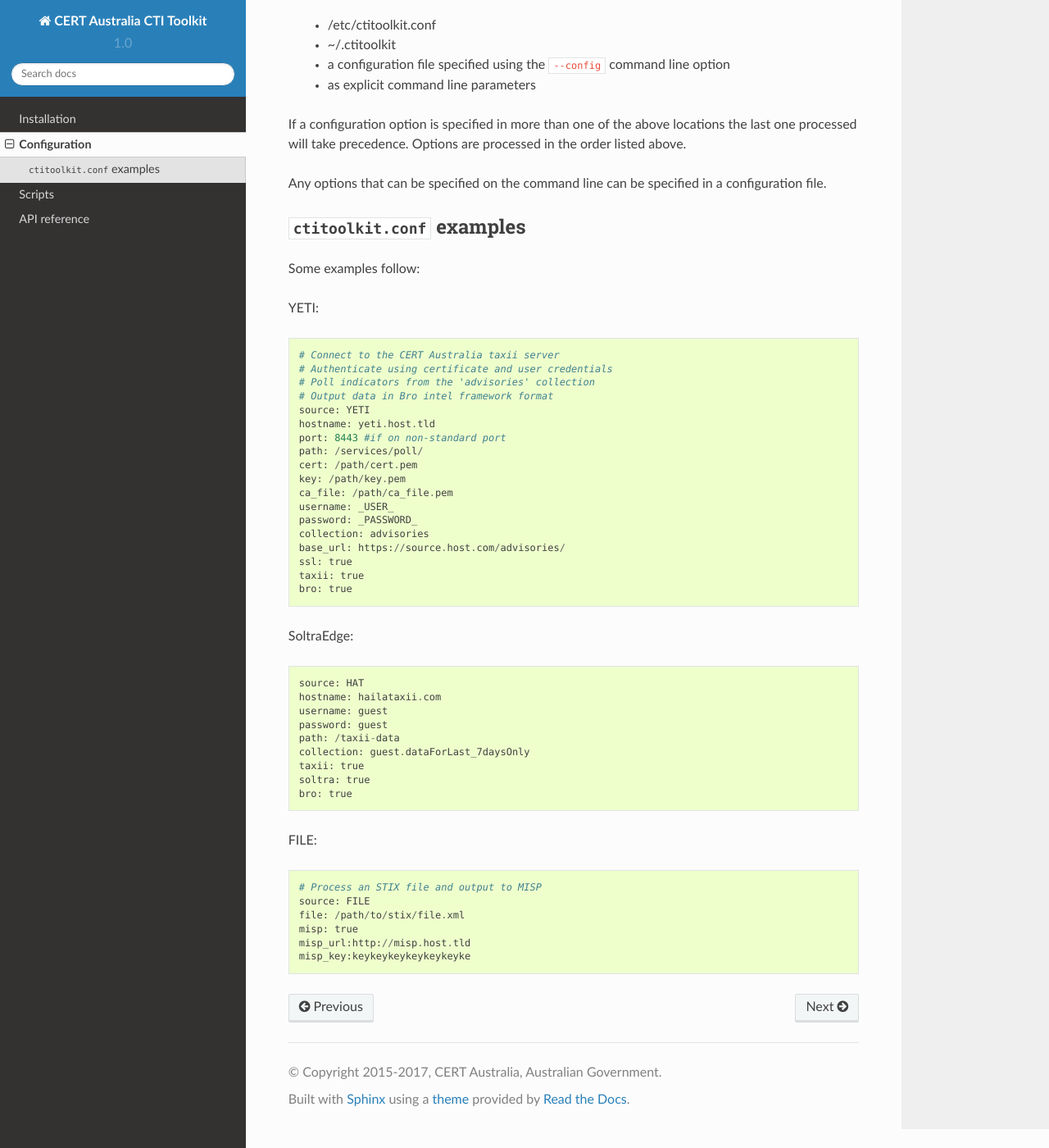
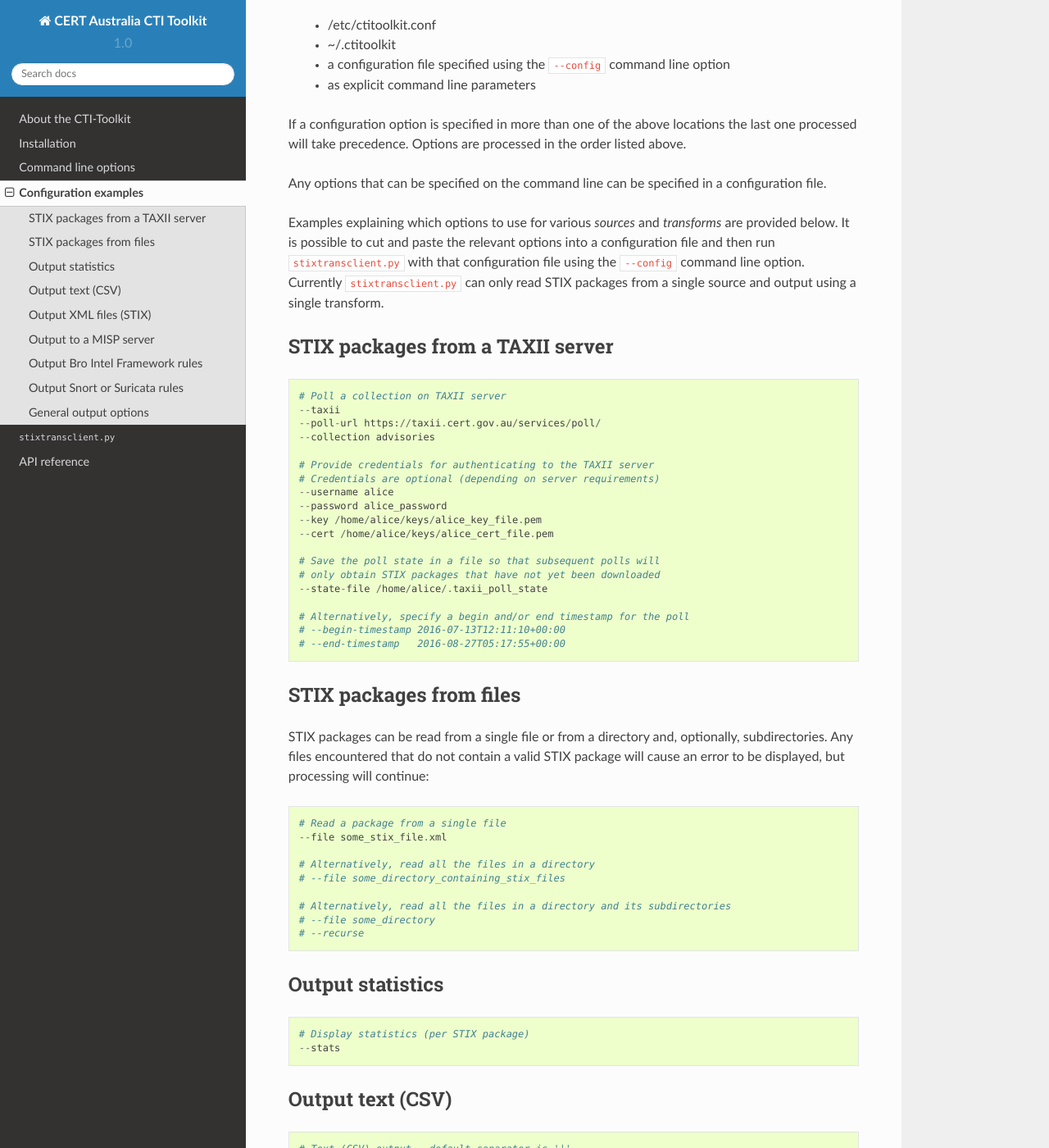
Before and after one commit to Cosive/cti-toolkit, a Sphinx documentation site: the page built from docs/configure.rst, in a window 1280 px wide and 1400 px high, scrolled down 190 px. Shown: the whole window at 82% size. Built offline with Sphinx 7.4.7 and the Read the Docs theme 2.0.0, drawn with Linux system fonts in a browser that asks for light colours; some of the changed text lies outside the part shown.

Commit message:
Documentation updates.

```diff
--- /dev/null
+++ b/docs/commandline.rst
@@ -0,0 +1,174 @@
+.. _commandline:
+
+Command line options
+====================
+
+The command line (and configuration) options for ``stixtransclient.py`` are
+displayed below. For a more detailed explanation, including examples, please
+see the :ref:`configuration` page::
+
+    $ stixtransclient.py -h
+
+    usage: stixtransclient.py [-h] [-c CONFIG] [-v] [-d] [-V]
+                              (--file FILE [FILE ...] | --taxii)
+                              (-s | -t | -b | -m | --snort | -x XML_OUTPUT) [-r]
+                              [--poll-url POLL_URL] [--hostname HOSTNAME]
+                              [--port PORT] [--ca_file CA_FILE]
+                              [--username USERNAME] [--password PASSWORD] [--ssl]
+                              [--key KEY] [--cert CERT] [--path PATH]
+                              [--collection COLLECTION]
+                              [--begin-timestamp BEGIN_TIMESTAMP]
+                              [--end-timestamp END_TIMESTAMP]
+                              [--subscription-id SUBSCRIPTION_ID]
+                              [--state-file STATE_FILE] [-f FIELD_SEPARATOR]
+                              [--header] [--default-title DEFAULT_TITLE]
+                              [--default-description DEFAULT_DESCRIPTION]
+                              [--default-tlp {WHITE,GREEN,AMBER,RED}]
+                              [--source SOURCE] [--bro-no-notice]
+                              [--base-url BASE_URL]
+                              [--snort-initial-sid SNORT_INITIAL_SID]
+                              [--snort-rule-revision SNORT_RULE_REVISION]
+                              [--snort-rule-action {alert,log,pass,activate,dynamic,drop,reject,sdrop}]
+                              [--misp-url MISP_URL] [--misp-key MISP_KEY]
+                              [--misp-ssl [MISP_SSL]]
+                              [--misp-client-cert MISP_CLIENT_CERT]
+                              [--misp-client-key MISP_CLIENT_KEY]
+                              [--misp-distribution MISP_DISTRIBUTION]
+                              [--misp-threat MISP_THREAT]
+                              [--misp-analysis MISP_ANALYSIS]
+                              [--misp-info MISP_INFO] [--misp-published]
+                              [--ais-marking] [--ais-proprietary]
+                              [--ais-consent {EVERYONE,NONE,USG}]
+                              [--ais-default-tlp {WHITE,GREEN,AMBER,RED}]
+                              [--ais-country AIS_COUNTRY]
+                              [--ais-administrative-area AIS_ADMINISTRATIVE_AREA]
+                              [--ais-organisation AIS_ORGANISATION]
+                              [--ais-industry-type {Chemical Sector,Commercial Facilities Sector,Communications Sector,Critical Manufacturing Sector,Dams Sector,Defense Industrial Base Sector,Emergency Services Sector,Energy Sector,Financial Services Sector,Food and Agriculture Sector,Government Facilities Sector,Healthcare and Public Health Sector,Information Technology Sector,Nuclear Reactors, Materials, and Waste Sector,Other,Transportation Systems Sector,Water and Wastewater Systems Sector}]
+
+    Utility to extract observables from local STIX files or a TAXII server. Args
+    that start with '--' (eg. -v) can also be set in a config file
+    (/etc/ctitoolkit.conf or ~/.ctitoolkit or specified via -c). Config file
+    syntax allows: key=value, flag=true, stuff=[a,b,c] (for details, see syntax at
+    https://goo.gl/R74nmi). If an arg is specified in more than one place, then
+    commandline values override config file values which override defaults.
+
+    optional arguments:
+      -h, --help            show this help message and exit
+
+    global arguments:
+      -c CONFIG, --config CONFIG
+                            configuration file to use
+      -v, --verbose         verbose output
+      -d, --debug           enable debug output
+      -V, --version         show program's version number and exit
+
+    input (source) options:
+      --file FILE [FILE ...]
+                            obtain STIX packages from supplied files or
+                            directories
+      --taxii               poll TAXII server to obtain STIX packages
+
+    output (transform) options:
+      -s, --stats           display summary statistics for each STIX package
+      -t, --text            output observables in delimited text
+      -b, --bro             output observables in Bro intel framework format
+      -m, --misp            feed output to a MISP server
+      --snort               output observables in Snort rule format
+      -x XML_OUTPUT, --xml_output XML_OUTPUT
+                            output XML STIX packages to the given directory (use
+                            with --taxii)
+
+    file input arguments (use with --file):
+      -r, --recurse         recurse subdirectories when processing files.
+
+    taxii input arguments (use with --taxii):
+      --poll-url POLL_URL   TAXII server's poll URL
+      --hostname HOSTNAME   hostname of TAXII server (deprecated - use --poll-url)
+      --port PORT           port of TAXII server (deprecated - use --poll-url)
+      --ca_file CA_FILE     File containing CA certs of TAXII server
+      --username USERNAME   username for TAXII authentication
+      --password PASSWORD   password for TAXII authentication
+      --ssl                 use SSL to connect to TAXII server (deprecated - use
+                            --poll-url)
+      --key KEY             file containing PEM key for TAXII SSL authentication
+      --cert CERT           file containing PEM certificate for TAXII SSL
+                            authentication
+      --path PATH           path on TAXII server for polling (deprecated - use
+                            --poll-url)
+      --collection COLLECTION
+                            TAXII collection to poll
+      --begin-timestamp BEGIN_TIMESTAMP
+                            the begin timestamp (format: YYYY-MM-
+                            DDTHH:MM:SS.ssssss+/-hh:mm) for the poll request
+      --end-timestamp END_TIMESTAMP
+                            the end timestamp (format: YYYY-MM-
+                            DDTHH:MM:SS.ssssss+/-hh:mm) for the poll request
+      --subscription-id SUBSCRIPTION_ID
+                            a subscription ID for the poll request
+      --state-file STATE_FILE
+                            file used to maintain latest poll times
+
+    other output options:
+      -f FIELD_SEPARATOR, --field-separator FIELD_SEPARATOR
+                            field delimiter character/string to use in text output
+      --header              include header row for text output
+      --default-title DEFAULT_TITLE
+                            title for package (if not included in STIX file)
+      --default-description DEFAULT_DESCRIPTION
+                            description for package (if not included in STIX file)
+      --default-tlp {WHITE,GREEN,AMBER,RED}
+                            TLP colour for package (if not included in STIX file)
+      --source SOURCE       source of indicators - e.g. Hailataxii, CERT-AU (use
+                            with --bro)
+      --bro-no-notice       suppress Bro intel notice framework messages (use with
+                            --bro)
+      --base-url BASE_URL   base URL for indicator source (use with --bro)
+
+    snort output arguments (use with --snort):
+      --snort-initial-sid SNORT_INITIAL_SID
+                            initial Snort IDs to begin from - default: 5500000
+      --snort-rule-revision SNORT_RULE_REVISION
+                            revision of the Snort rule - default: 1
+      --snort-rule-action {alert,log,pass,activate,dynamic,drop,reject,sdrop}
+                            action used for Snort rules generated - default:
+                            'alert'
+
+    misp output arguments (use with --misp):
+      --misp-url MISP_URL   URL of MISP server
+      --misp-key MISP_KEY   token for accessing MISP instance
+      --misp-ssl [MISP_SSL]
+                            validate SSL certificate of the MISP server (takes an
+                            optional CA certificate file)
+      --misp-client-cert MISP_CLIENT_CERT
+                            Client certificate for authenticating to MISP instance
+      --misp-client-key MISP_CLIENT_KEY
+                            Private key associated with client certificate
+      --misp-distribution MISP_DISTRIBUTION
+                            MISP distribution group - default: 0 (your
+                            organisation only)
+      --misp-threat MISP_THREAT
+                            MISP threat level - default: 4 (undefined)
+      --misp-analysis MISP_ANALYSIS
+                            MISP analysis phase - default: 0 (initial)
+      --misp-info MISP_INFO
+                            MISP event description
+      --misp-published      set MISP published state to True
+
+    XML (STIX) output arguments (use with --xml-output):
+      --ais-marking         add the AIS Marking structure to the STIX package
+      --ais-proprietary     set IsProprietary to True (otherwise False) in AIS
+                            Marking
+      --ais-consent {EVERYONE,NONE,USG}
+                            consent level for submitter attribution in AIS Marking
+      --ais-default-tlp {WHITE,GREEN,AMBER,RED}
+                            TLP used in AIS Marking when none found in package
+                            header
+      --ais-country AIS_COUNTRY
+                            ISO-3661-1 alpha2 submitter country for AIS Marking
+      --ais-administrative-area AIS_ADMINISTRATIVE_AREA
+                            ISO-3661-2 submitter administrative area for AIS
+                            Marking
+      --ais-organisation AIS_ORGANISATION
+                            ISO-3661-2 submitter organisation for AIS Marking
+      --ais-industry-type {Chemical Sector,Commercial Facilities Sector,Communications Sector,Critical Manufacturing Sector,Dams Sector,Defense Industrial Base Sector,Emergency Services Sector,Energy Sector,Financial Services Sector,Food and Agriculture Sector,Government Facilities Sector,Healthcare and Public Health Sector,Information Technology Sector,Nuclear Reactors, Materials, and Waste Sector,Other,Transportation Systems Sector,Water and Wastewater Systems Sector}
+                            submitter industry type for AIS Marking
--- a/docs/configure.rst
+++ b/docs/configure.rst
@@ -17,49 +17,177 @@ order listed above.
 Any options that can be specified on the command line can be specified
 in a configuration file.
 
-:mod:`ctitoolkit.conf` examples
--------------------------------
+Examples explaining which options to use for various *sources* and *transforms*
+are provided below.
+It is possible to cut and paste the relevant options into a configuration
+file and then run ``stixtransclient.py`` with that configuration file
+using the ``--config`` command line option. Currently ``stixtransclient.py``
+can only read STIX packages from a single source and output using a single
+transform.
 
-Some examples follow:
+STIX packages from a TAXII server
+~~~~~~~~~~~~~~~~~~~~~~~~~~~~~~~~~
 
-YETI::
+::
 
-    # Connect to the CERT Australia taxii server
-    # Authenticate using certificate and user credentials
-    # Poll indicators from the 'advisories' collection
-    # Output data in Bro intel framework format
-    source: YETI
-    hostname: yeti.host.tld
-    port: 8443 #if on non-standard port
-    path: /services/poll/
-    cert: /path/cert.pem
-    key: /path/key.pem
-    ca_file: /path/ca_file.pem
-    username: _USER_
-    password: _PASSWORD_
-    collection: advisories
-    base_url: https://source.host.com/advisories/
-    ssl: true
-    taxii: true
-    bro: true
+    # Poll a collection on TAXII server
+    --taxii
+    --poll-url https://taxii.cert.gov.au/services/poll/
+    --collection advisories
 
-SoltraEdge::
+    # Provide credentials for authenticating to the TAXII server
+    # Credentials are optional (depending on server requirements)
+    --username alice
+    --password alice_password
+    --key /home/alice/keys/alice_key_file.pem
+    --cert /home/alice/keys/alice_cert_file.pem
 
-    source: HAT
-    hostname: hailataxii.com
-    username: guest
-    password: guest
-    path: /taxii-data
-    collection: guest.dataForLast_7daysOnly
-    taxii: true
-    soltra: true
-    bro: true
+    # Save the poll state in a file so that subsequent polls will
+    # only obtain STIX packages that have not yet been downloaded
+    --state-file /home/alice/.taxii_poll_state
 
-FILE::
+    # Alternatively, specify a begin and/or end timestamp for the poll
+    # --begin-timestamp 2016-07-13T12:11:10+00:00
+    # --end-timestamp   2016-08-27T05:17:55+00:00
 
-    # Process an STIX file and output to MISP
-    source: FILE
-    file: /path/to/stix/file.xml
-    misp: true
-    misp_url:http://misp.host.tld
-    misp_key:keykeykeykeykeykeyke
+STIX packages from files
+~~~~~~~~~~~~~~~~~~~~~~~~
+
+STIX packages can be read from a single file or from a directory and,
+optionally, subdirectories. Any files encountered that do not contain
+a valid STIX package will cause an error to be displayed, but processing
+will continue::
+
+    # Read a package from a single file
+    --file some_stix_file.xml
+
+    # Alternatively, read all the files in a directory
+    # --file some_directory_containing_stix_files
+
+    # Alternatively, read all the files in a directory and its subdirectories
+    # --file some_directory
+    # --recurse
+
+Output statistics
+~~~~~~~~~~~~~~~~~
+
+::
+
+    # Display statistics (per STIX package)
+    --stats
+
+Output text (CSV)
+~~~~~~~~~~~~~~~~~
+
+::
+
+    # Text (CSV) output - default separator is '|'
+    --text
+
+    # Optionally, specify a separator
+    # --field-separator ','
+
+Output XML files (STIX)
+~~~~~~~~~~~~~~~~~~~~~~~
+
+Output STIX packages in files. This is useful for saving the results
+of polling a TAXII server. ``stixtransclient.py`` also allows the
+addition of the US DHS AIS Handling Structure to a package, prior to saving
+it to a file (see: https://www.us-cert.gov/ais for more details about the
+AIS program).
+
+See ``stixtransclient.py -h`` for the full list of legal values for the
+AIS settings below::
+
+    # XML (STIX) output - specify a directory for the output
+    --xml-output output_directory
+
+    # Optionally, include an AIS Marking in the STIX packages
+    # --ais-marking
+    # Set the 'IsProprietary' flag in the AIS Marking
+    # --ais-proprietary
+    # Set the consent level for submitter attribution (EVERYONE, NONE, USG)
+    # --ais-consent USG
+    # Set the TLP to use if the source package does not contain one
+    # --ais-default-tlp AMBER
+    # Set the submitter country (ISO-3661-1)
+    # --ais-country AU
+    # Set the submitter administrative area (ISO-3661-2)
+    # --ais-administrative-area AU-ACT
+    # Set the submitter organisation
+    # --ais-organisation 'CERT Australia'
+    # Set the submitter industry type
+    # --ais-industry-type 'Other'
+
+Output to a MISP server
+~~~~~~~~~~~~~~~~~~~~~~~
+
+A new MISP event will be created for each STIX package::
+
+    # MISP output - specify the URL and an API key
+    --misp
+    --misp-url https://misp.example.com/
+    --misp-key rnNB3NdKE5D0LzdKyxjzQsJ0nhys9a3NXHniLAKq
+
+    # Authentication options (optional)
+    # A client TLS key and certificate
+    # --misp-key alice_misp_key.pem
+    # --misp-cert alice_misp_cert.pem
+    # Verify the server certificate
+    # --misp-ssl
+    # Provide a file containing the CA's certificate
+    # --misp-ssl ca_certificate.pem
+
+    # Set MISP event values (optional)
+    # Distribution (default 0 - your organisation only)
+    # --misp-distribution 1
+    # Threat (default 4 - undefined)
+    # --misp-threat 3
+    # Analysis (default 0 - initial)
+    # --misp-analysis 2
+    # Information (taken from package title and description if available)
+    # --misp-info 'This is the event description'
+    # Published (default False)
+    # --misp-published
+
+Output Bro Intel Framework rules
+~~~~~~~~~~~~~~~~~~~~~~~~~~~~~~~~
+
+::
+
+    # BIF output
+    --bro
+
+    # Suppress Bro notices for matches (optional)
+    # --bro-no-notice
+
+    # Provide source and/or url fields for Bro output (optional)
+    # --source Hailataxii
+    # --base-url http://hailataxii.com/
+
+Output Snort or Suricata rules
+~~~~~~~~~~~~~~~~~~~~~~~~~~~~~~
+
+::
+
+    # Snort output
+    --snort
+
+    # Other snort options (optional)
+    # SID of first rule (incremented in subsequent rules)
+    # --snort-initial-sid 6600000
+    # A revision number for the rules (default 1)
+    # --snort-rule-revision 3
+    # The snort action on a match (default 'alert')
+    # --snort-action drop
+
+General output options
+~~~~~~~~~~~~~~~~~~~~~~
+
+The following options can be used with all output transforms::
+
+    # Specify a default title, description, or TLP to be used
+    # when the STIX package does not contain these values
+    # --default-title 'Some package title'
+    # --default-description 'A package description'
+    # --default-tlp 'WHITE'
--- a/docs/index.rst
+++ b/docs/index.rst
@@ -14,9 +14,11 @@ Contents:
 .. toctree::
    :maxdepth: 1
 
+   about
    install
+   commandline
    configure
-   scripts/index
+   output
    certau/index
 
 
```
Also changed, not shown: other parts of docs/configure.rst (+2 -2 lines), certau/source/__init__.py (+5 -5 lines), docs/about.rst (added, +16 -0 lines), docs/certau/source.rst (+8 -2 lines), docs/scripts/index.rst (deleted, +0 -11 lines), docs/output.rst (renamed from docs/scripts/stixtransclient.rst), 1 other file.
